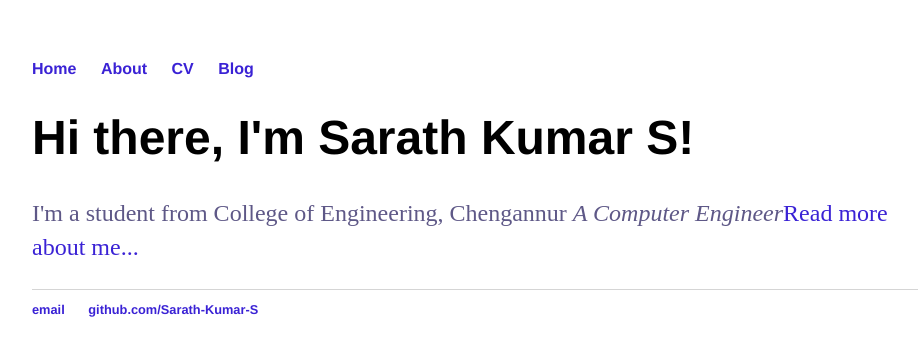
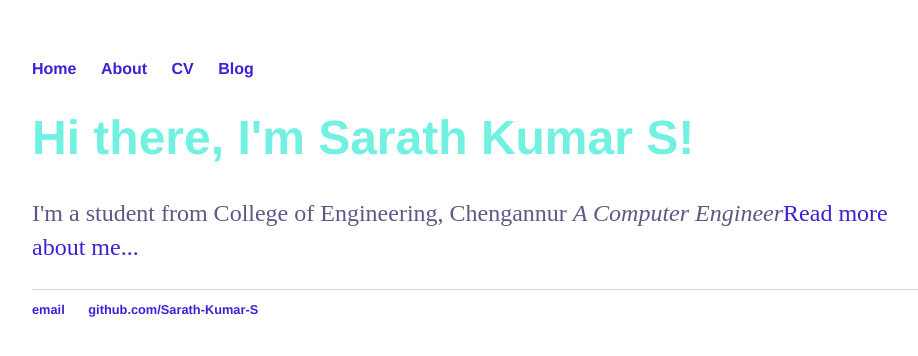
Before and after one commit to sayanpoddar123/Sarath-Kumar-S.github.io, a Jekyll site: the page built from index.html, in a window 1280 px wide. Shown: the top 356 px of the page, without its empty margins (160-1078 px from the left). Built offline with Jekyll 4.4.1, drawn with Linux system fonts in a browser that asks for light colours.

Commit message:
Update main.css

```diff
--- a/css/main.css
+++ b/css/main.css
@@ -1,4 +1,5 @@
 body {
+    color: #72F1E2;
     margin: 60px auto;
     width: 70%;
 }
```
